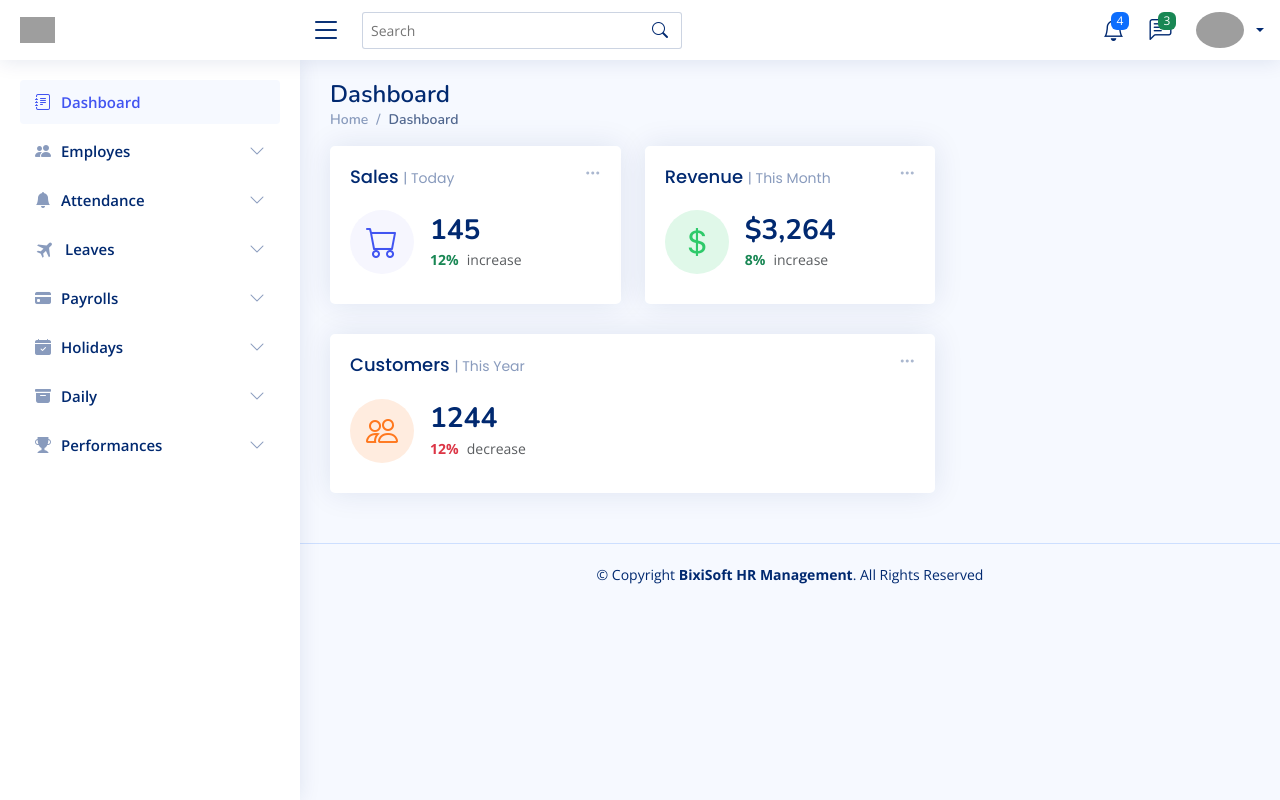
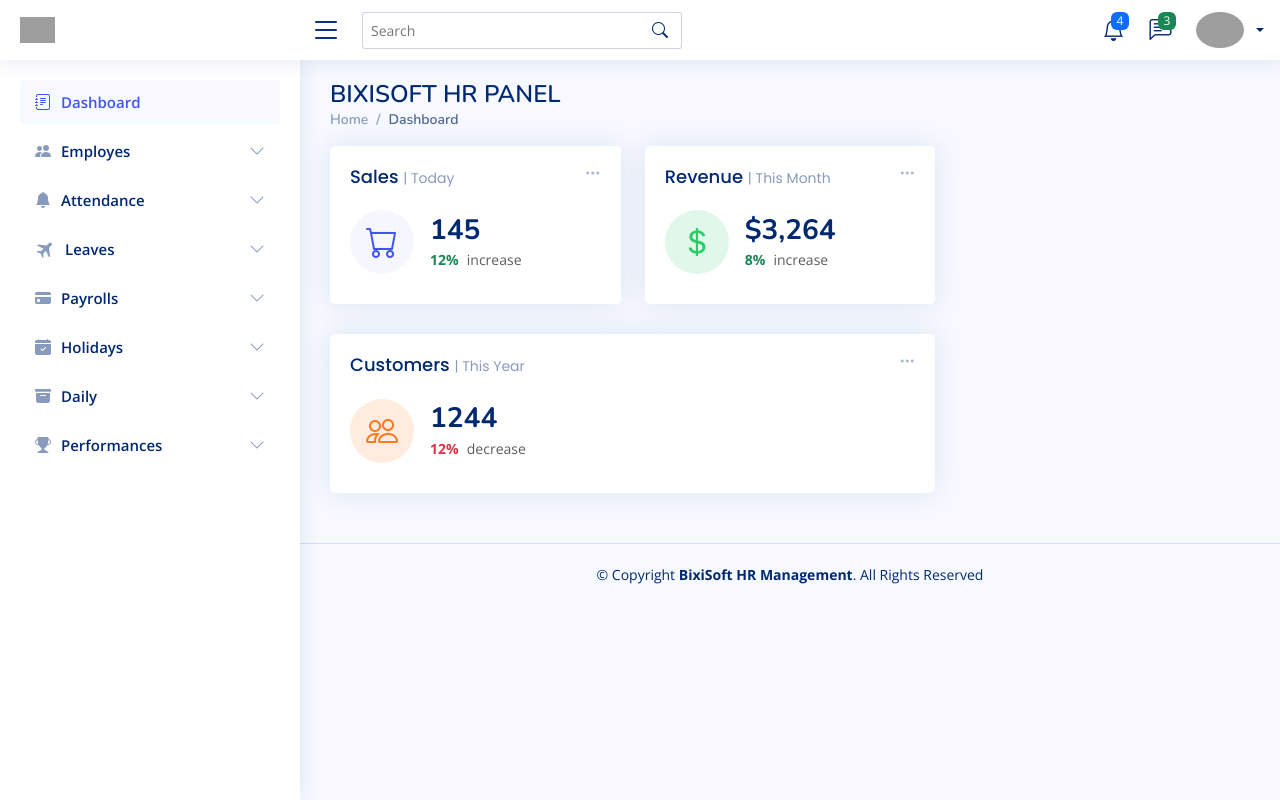
Before and after one commit to alpha121x/Hr-panel, a PHP site: page / in a window 1280 px wide. Run offline with PHP 8.4, Linux system fonts and the light colour scheme; a user stored in the database is signed in; some libraries are stand-ins or nearby versions; grey boxes are pictures that could not be loaded.

Commit message:
Update main.php

```diff
--- a/include/main.php
+++ b/include/main.php
@@ -1,7 +1,7 @@
 <main id="main" class="main">
 
 <div class="pagetitle">
-  <h1>Dashboard</h1>
+  <h1>BIXISOFT HR PANEL</h1>
   <nav>
     <ol class="breadcrumb">
       <li class="breadcrumb-item"><a href="index.php">Home</a></li>
```
